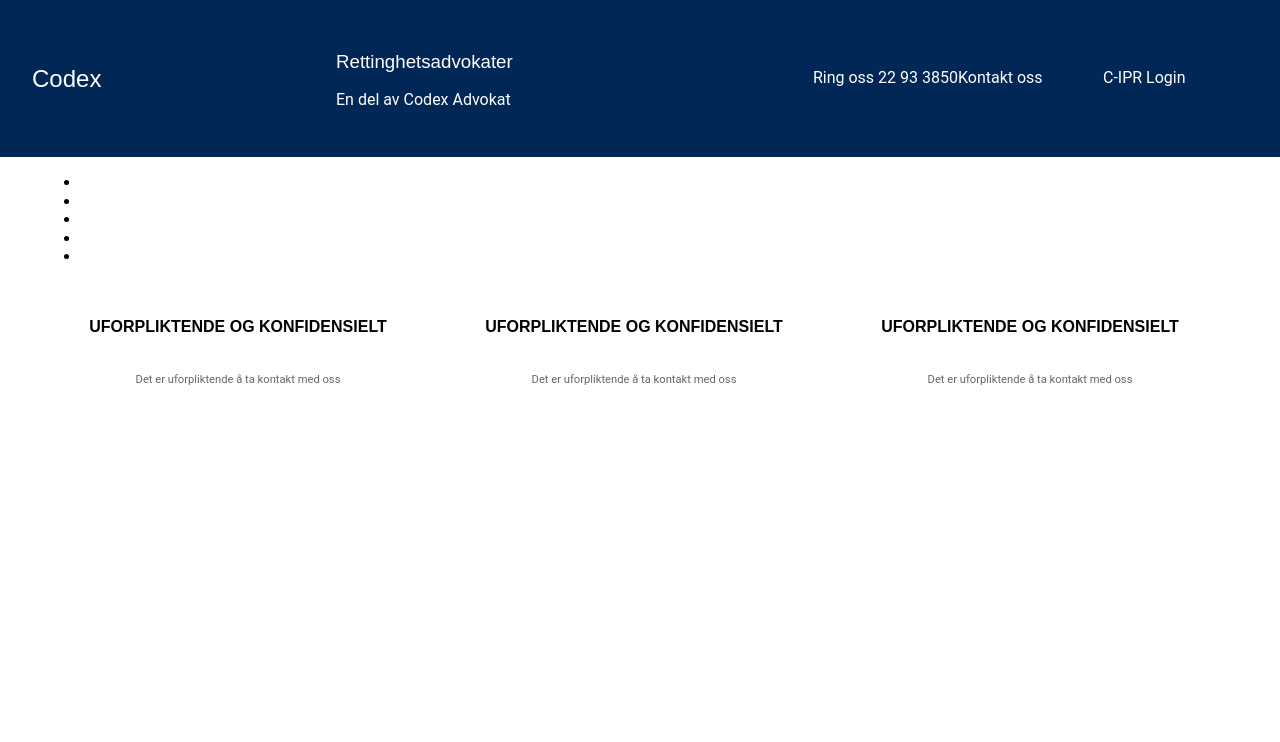
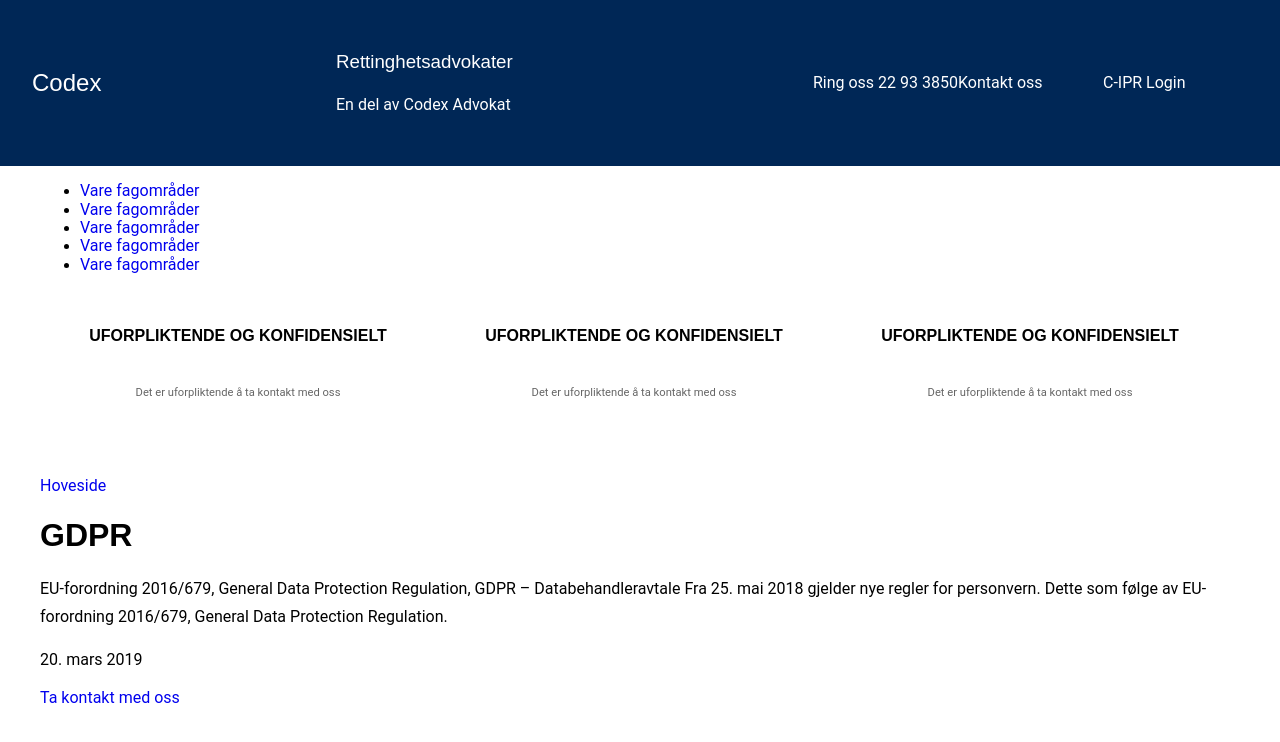
Before and after one commit to benjaminge1978/gatsby-hello-world, a Gatsby site: page / in a window 1280 px wide. Built offline with nearby package versions, Linux system fonts and the light colour scheme; Gatsby itself is replaced by a stand-in of ours.

Commit message:
Article page update

```diff
--- /dev/null
+++ b/src/components/Article.js
@@ -0,0 +1,19 @@
+import React from 'react'
+import { Link } from 'gatsby'
+import articleStyles from './styles/article.module.css'
+
+const Article = () => {
+    return (
+        <div className= {articleStyles.article}>
+            <Link to='#'>Hoveside</Link>
+            <h1>GDPR</h1>
+            <p>EU-forordning  2016/679, General Data Protection Regulation, GDPR  – Databehandleravtale
+Fra 25. mai 2018 gjelder nye regler for personvern. Dette som følge av EU-forordning 2016/679, General Data Protection Regulation.
+            </p>
+            <p>20. mars 2019</p>
+            <Link to = "#">Ta kontakt med oss</Link>
+        </div>
+    )
+}
+
+export default Article
--- a/src/components/Layout.js
+++ b/src/components/Layout.js
@@ -1,13 +1,20 @@
 import React from 'react'
 import Header from '../components/Header'
+import Article from '../components/Article'
 import '../normalise.css'
 import '../fontstyles.css'
-import '../global-styles.module.css'
+import globalStyles from '../global-styles.module.css'
 
-const Layout = () => {
+const Layout = (props) => {
     return (
     <div>
         <Header />
+        <div className = {globalStyles.container}>
+        <Article>
+        {props.children}
+        </Article>
+        </div>
+
     </div>
     )
 }
--- a/src/components/styles/header.module.css
+++ b/src/components/styles/header.module.css
@@ -52,9 +52,13 @@
     padding: 10px 0 0 0;
 }
 
-a {
+.menu-items a {
     color: #FFF;
 }
+.menu-items ul {
+    padding-inline-start:0;
+}
+
 .pointers p {
     font-size: 0.7em;
     color: #666666;
--- a/src/fontstyles.css
+++ b/src/fontstyles.css
@@ -5,11 +5,16 @@
 p {
     font-family: 'Roboto', sans-serif;
     font-size: 1em;
+    line-height: 1.7;
 }
 
 h1, h2, h3, h4, h5, h6 {
     font-family: 'Montserrat', sans-serif;
     font-weight: 400;
+}
+
+h1 {
+    font-weight: 600;
 }
 
 h5 {
```
